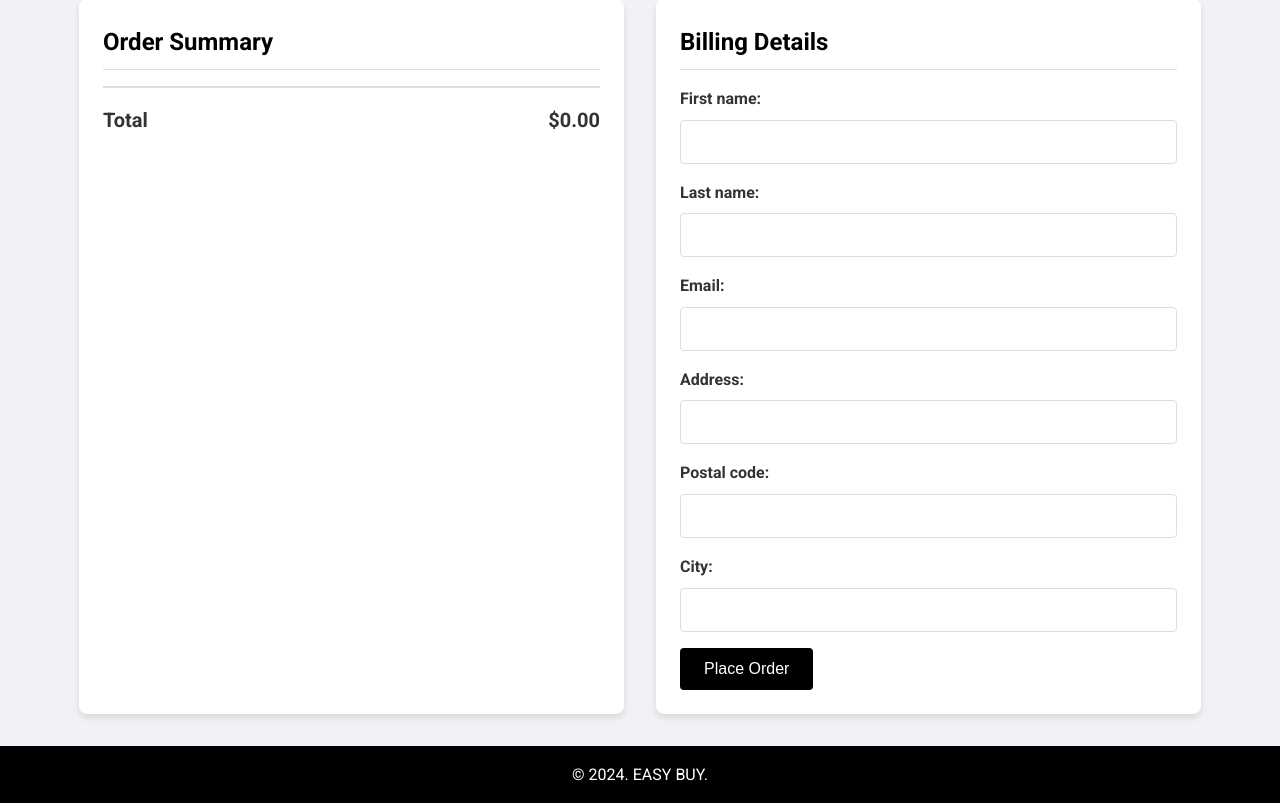
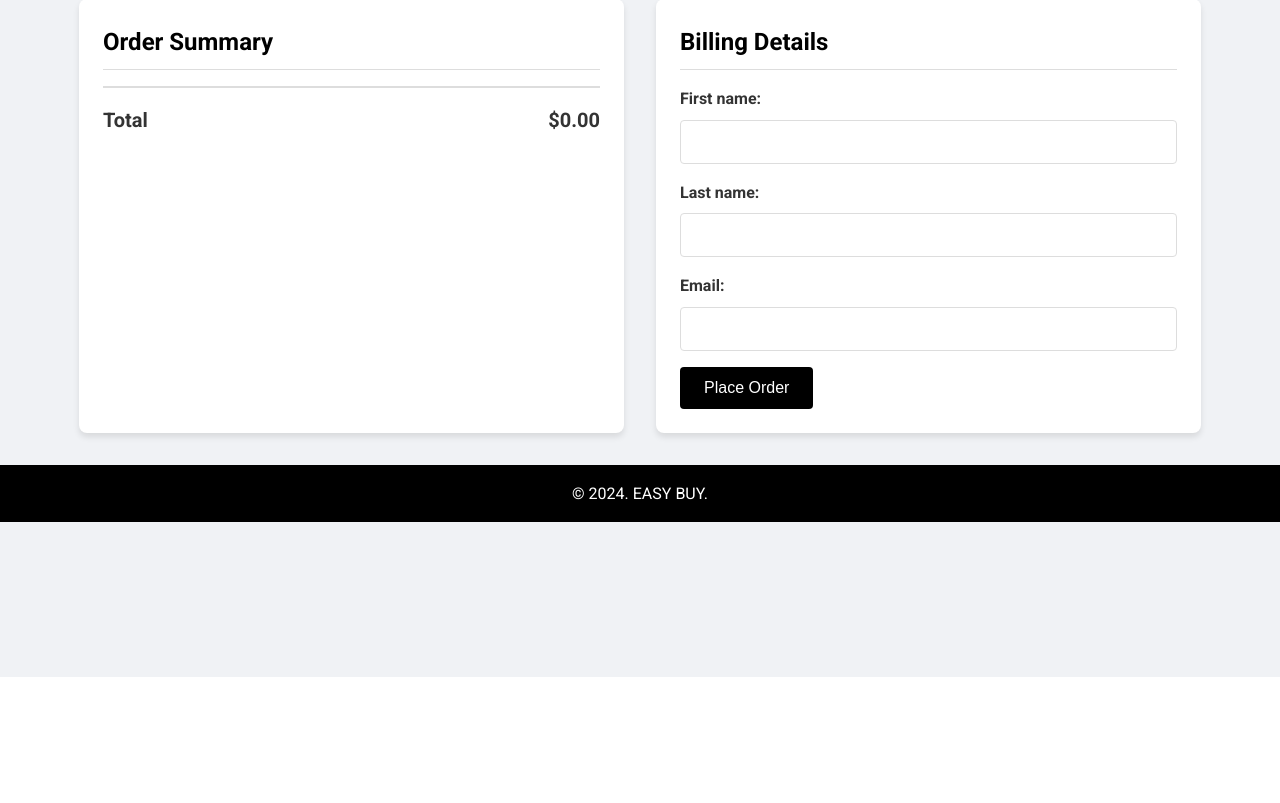
Before and after one commit to AldoVasquez07/Easy_Buy_Procesos, a Django app: page /orders/create/ in a window 1280 px wide. Shown: the part 123-926 px from the top of the page. After the commit the page ends 800 px from the top, so only its background shows below. Run offline with Django 5.2, Linux system fonts and the light colour scheme; parts of the project's set-up code (start-up, migrations or seed data) failed here and were passed over.

Commit message:
Ajustando Formulario de Ordenes

```diff
--- a/easybuy/easybuy/celery.py
+++ b/easybuy/easybuy/celery.py
@@ -2,8 +2,8 @@
 from celery import Celery
 
 # set the default Django settings module for the 'celery' program.
-os.environ.setdefault('DJANGO_SETTINGS_MODULE', 'myshop.settings')
+"""os.environ.setdefault('DJANGO_SETTINGS_MODULE', 'myshop.settings')
 
 app = Celery('myshop')
 app.config_from_object('django.conf:settings', namespace='CELERY')
-app.autodiscover_tasks()
+app.autodiscover_tasks()"""
--- a/easybuy/orders/admin.py
+++ b/easybuy/orders/admin.py
@@ -9,8 +9,7 @@
 
 @admin.register(Order)
 class OrderAdmin(admin.ModelAdmin):
-    list_display = ['id', 'first_name', 'last_name', 'email',
-                    'address', 'postal_code', 'city', 'paid',
+    list_display = ['id', 'first_name', 'last_name', 'email', 'paid',
                     'created', 'updated']
     list_filter = ['paid', 'created', 'updated']
     inlines = [OrderItemInline]
--- a/easybuy/orders/forms.py
+++ b/easybuy/orders/forms.py
@@ -5,5 +5,4 @@
 class OrderCreateForm(forms.ModelForm):
     class Meta:
         model = Order
-        fields = ['first_name', 'last_name', 'email', 'address',
-                  'postal_code', 'city']
+        fields = ['first_name', 'last_name', 'email']
--- a/easybuy/orders/models.py
+++ b/easybuy/orders/models.py
@@ -5,9 +5,6 @@
     first_name = models.CharField(max_length=50)
     last_name = models.CharField(max_length=50)
     email = models.EmailField()
-    address = models.CharField(max_length=250)
-    postal_code = models.CharField(max_length=20)
-    city = models.CharField(max_length=100)
     created = models.DateTimeField(auto_now_add=True)
     updated = models.DateTimeField(auto_now=True)
     paid = models.BooleanField(default=False)
--- a/easybuy/shop/templates/shop/product/detail.html
+++ b/easybuy/shop/templates/shop/product/detail.html
@@ -17,12 +17,6 @@
         <!-- Sección de imágenes del producto -->
         <div class="product-images">
             <img src="{% if product.image %}{{ product.image.url }}{% else %}{% static "img/no_image.png" %}{% endif %}" alt="{{ product.name }}" class="main-image" id="main-image">
-            <!-- Miniaturas de imágenes -->
-            <div class="thumbnails">
-                <!--<img src="{% static 'img/no_image.png' %}" alt="Thumbnail 1" class="thumbnail" onclick="changeMainImage(this.src)">
-                <img src="{% static 'img/no_image.png' %}" alt="Thumbnail 2" class="thumbnail" onclick="changeMainImage(this.src)">
-                <img src="{% static 'img/no_image.png' %}" alt="Thumbnail 3" class="thumbnail" onclick="changeMainImage(this.src)">-->
-            </div>
         </div>
 
         <!-- Información del producto -->
```
Also changed, not shown: easybuy/shop/static/css/detail.css (+4 -6 lines), easybuy/db.sqlite3.
